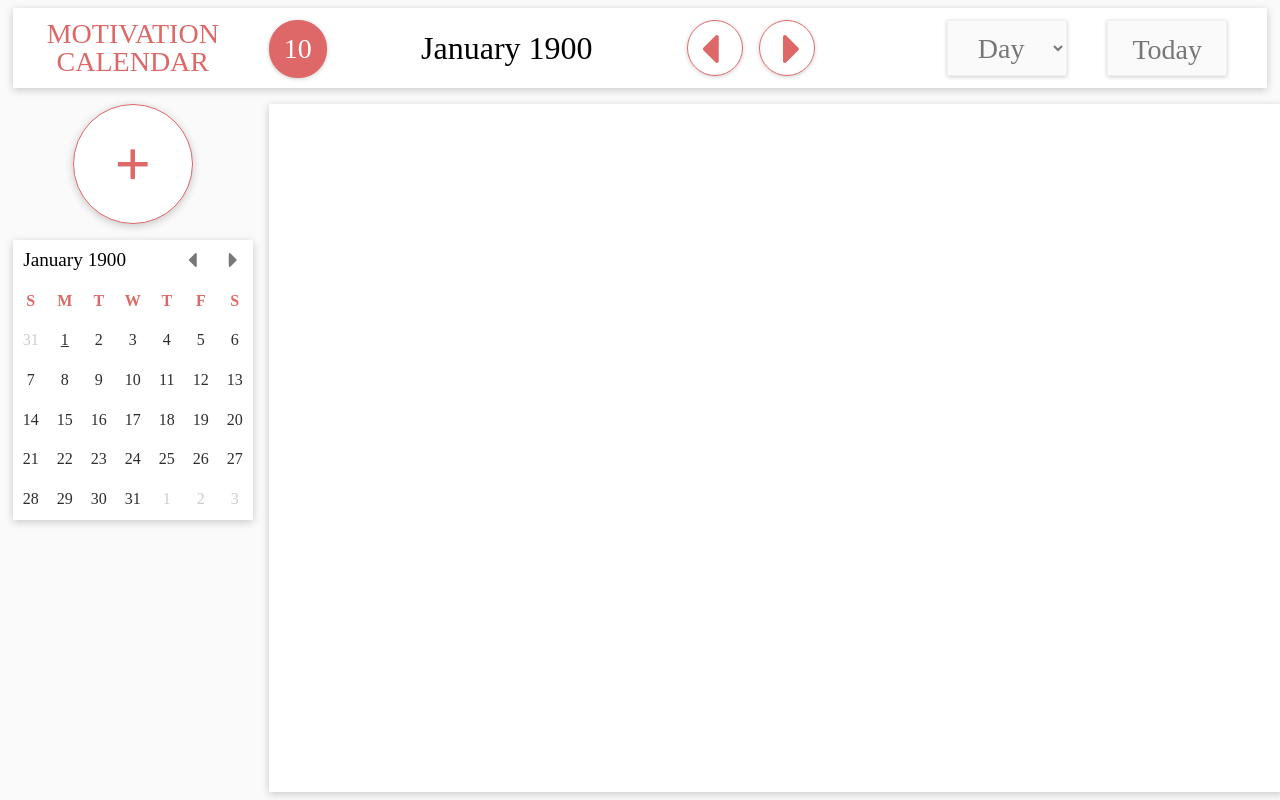
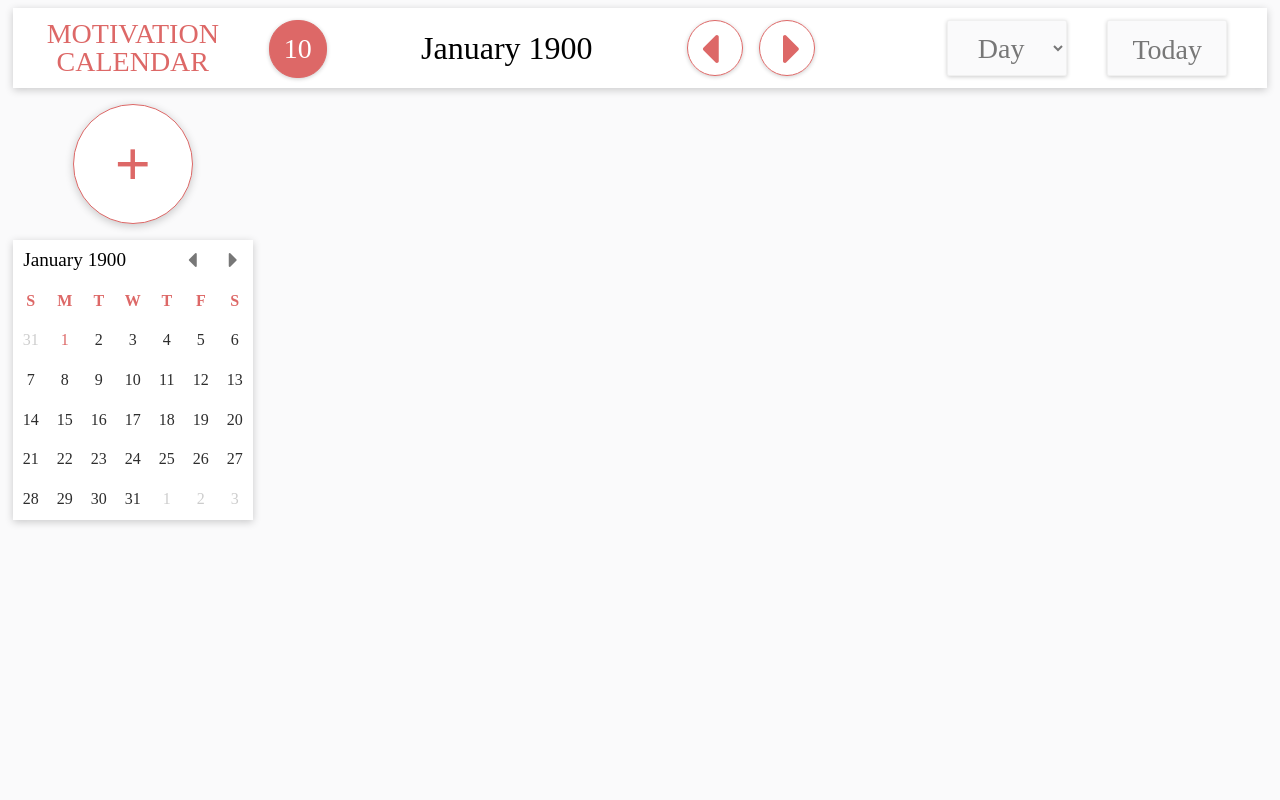
Before and after one commit to taniiiiim/motivation-calendar_vue, a Vue app: page /calendar/day/1900/1/1 in a window 1280 px wide. Built offline with nearby package versions, Linux system fonts and the light colour scheme.

Commit message:
update: ミニカレンダーから好きな日付を選択できるよう改修

```diff
--- a/src/components/molecules/MiniCalendarCard.vue
+++ b/src/components/molecules/MiniCalendarCard.vue
@@ -14,8 +14,8 @@
         <th v-for="(date, index) in dates" :key="index">{{ date }}</th>
       </tr>
       <tr v-for="(weekOfMonth, index) in daysOfMonth" :key="index">
-        <td v-for="(day, index) in weekOfMonth" :key="index" :value="day"
-          :class="{ grey: !isTargetMonth(day), red: isCurrentDate(day), underline: isTargetDate(day) }"
+        <td v-for="(day, index) in weekOfMonth" :key="index"
+          :class="{ nextmonth: isNextMonth(day), previousmonth: isPreviousMonth(day), currentdate: isCurrentDate(day), targetdate: !isCurrentDate(day) && isTargetDate(day) }"
           @click='handleShiftToSelectedDate'>{{ day.getDate() }}</td>
       </tr>
     </table>
@@ -93,6 +93,12 @@ export default {
     isTargetMonth: function(day) {
       return day.getMonth() === this.targetMonth;
     },
+    isNextMonth: function(day) {
+      return day.getMonth() > this.targetMonth;
+    },
+    isPreviousMonth: function(day) {
+      return day.getMonth() < this.targetMonth;
+    },
     isTargetDate: function(day) {
       return (day.getFullYear() === this.targetYear && day.getMonth() === this.targetMonth && day.getDate() === this.targetDay);
     },
@@ -142,8 +148,18 @@ export default {
       })
     },
     handleShiftToSelectedDate: function(e) {
-      let selectedDate = new Date(this.targetYear, this.targetMonth, e.target.innerHTML);
-      console.log(selectedDate);
+      let selectedDate;
+      switch(e.target.className) {
+        case "nextmonth":
+          selectedDate = new Date(this.targetYear, this.targetMonth + 1, e.target.innerHTML);
+          break;
+        case "previousmonth":
+          selectedDate = new Date(this.targetYear, this.targetMonth - 1, e.target.innerHTML);
+          break;
+        default:
+          selectedDate = new Date(this.targetYear, this.targetMonth, e.target.innerHTML);
+          break;
+      }
       if (selectedDate.getFullYear() !== this.targetYear || selectedDate.getMonth() !== this.targetMonth || selectedDate.getDate() !== this.targetDay) {
         this.$router.push({
           path: `/calendar/${this.pageTitle}/${selectedDate.getFullYear()}/${selectedDate.getMonth() + 1}/${selectedDate.getDate()}`
@@ -219,15 +235,25 @@ export default {
       &:hover {
         background: #f0f0f0;
       }
+      &:active {
+        background: rgba(0,0,0,0.2);
+      }
     }
-    .grey {
+    .nextmonth, .previousmonth {
       color: rgba(0,0,0,0.2);
     }
-    .red {
+    .currentdate {
+      color: #fff;
+      background: #dd6867;
+      .targetdate {
+        color: #fff;
+      }
+      &:hover {
+        background: rgba(221,104,103,1);
+      }
+    }
+    .targetdate {
       color: #dd6867;
-    }
-    .underline {
-      text-decoration: underline;
     }
   }
 }
--- a/src/components/organisms/DayTable.vue
+++ b/src/components/organisms/DayTable.vue
@@ -12,21 +12,5 @@ export default {
 </script>
 
 <style lang="scss">
-.carendar-table-box {
-  height: 84vh;
-  width: 100%;
-  padding-left: 2vh;
-  display: block;
-}
 
-.carendar-table {
-  height: 84vh;
-  width: 100%;
-  margin-right: 0;
-  background-color: #fff;
-  box-shadow: 0 2px 8px 0 rgba(0,0,0,0.2);
-  padding: 1vh;
-  display: flex;
-  overflow: hidden;
-}
 </style>
--- a/src/components/organisms/MonthTable.vue
+++ b/src/components/organisms/MonthTable.vue
@@ -6,7 +6,7 @@
       </tr>
       <tr v-for="(weekOfMonth, index) in daysOfMonth" :key="index">
         <td v-for="(day, index) in weekOfMonth" :key="index"
-          :class="{ grey: !isTargetMonth(day), red: isCurrentDate(day) }"
+          :class="{ nextmonth: isNextMonth(day), previousmonth: isPreviousMonth(day), currentdate: isCurrentDate(day) }"
           @click='handleScheduleAdd'>{{ day.getDate() }}</td>
       </tr>
     </table>
@@ -76,6 +76,12 @@ export default {
     isTargetMonth: function(day) {
       return day.getMonth() === this.targetMonth;
     },
+    isNextMonth: function(day) {
+      return day.getMonth() > this.targetMonth;
+    },
+    isPreviousMonth: function(day) {
+      return day.getMonth() < this.targetMonth;
+    },
     isCurrentDate: function(day) {
       return (day.getFullYear() === this.currentYear && day.getMonth() === this.currentMonth && day.getDate() === this.currentDay);
     },
@@ -120,11 +126,14 @@ export default {
       &:hover {
         background: #f0f0f0;
       }
+      &:active {
+        background: rgba(0,0,0,0.2);
+      }
     }
-    .grey {
+    .nextmonth, .previousmonth {
       color: rgba(0,0,0,0.2);
     }
-    .red {
+    .currentdate {
       color: #dd6867;
     }
   }
--- a/src/components/organisms/WeekTable.vue
+++ b/src/components/organisms/WeekTable.vue
@@ -12,21 +12,5 @@ export default {
 </script>
 
 <style lang="scss">
-.carendar-table-box {
-  height: 84vh;
-  width: 100%;
-  padding-left: 2vh;
-  display: block;
-}
 
-.carendar-table {
-  height: 84vh;
-  width: 100%;
-  margin-right: 0;
-  background-color: #fff;
-  box-shadow: 0 2px 8px 0 rgba(0,0,0,0.2);
-  padding: 1vh;
-  display: flex;
-  overflow: hidden;
-}
 </style>
--- a/src/components/organisms/YearTable.vue
+++ b/src/components/organisms/YearTable.vue
@@ -1,9 +1,9 @@
 <template>
-  <div class="carendar-table-box">
-    <div class="carendar-table">
-      <div class="mini-month-carendar-box" v-for="month in months" :key="month">
+  <div class="calendar-table-box">
+    <div class="calendar-table">
+      <span class="mini-month-carendar-box" v-for="month in months" :key="month">
         {{ month }}
-      </div>
+      </span>
     </div>
   </div>
 </template>
@@ -22,26 +22,26 @@ export default {
 </script>
 
 <style lang="scss">
-.carendar-table-box {
+.calendar-table-box {
   height: 84vh;
   width: 100%;
   padding-left: 2vh;
-  display: block;
+  overflow: hidden;
 }
 
-.carendar-table {
+.calendar-table {
   height: 84vh;
   width: 100%;
   margin-right: 0;
   background-color: #fff;
   box-shadow: 0 2px 8px 0 rgba(0,0,0,0.2);
   padding: 1vh;
+  border-collapse: separate;
   display: flex;
-  overflow: hidden;
 
   .mini-month-carendar-box {
     width: 25vh;
-    box-sizing: border-box;
+    flex-wrap: wrap;
   }
 }
 <style>
--- a/src/components/templates/CalendarView.vue
+++ b/src/components/templates/CalendarView.vue
@@ -41,7 +41,6 @@ export default {
 
 <style lang="scss">
 .calendar-view {
-  position: relative;
   width: 98vw;
   min-width: 150vh;
   height: 98vh;
@@ -55,21 +54,4 @@ export default {
   margin-top: 2vh;
   display: flex;
 }
-
-.v-enter-active,
-.v-leave-active {
-  transition: opacity 0.2s ease-out;
-}
-.v-enter {
-  opacity: 0;
-}
-.v-enter-to {
-  opacity: 1;
-}
-.v-leave {
-  opacity: 1;
-}
-.v-leave-to {
-  opacity: 0;
-}
 </style>
--- a/src/constant.js
+++ b/src/constant.js
@@ -1,5 +1,10 @@
 export const MONTHS = [
   "January", "February", "March", "April", "May", "June", "July", "August", "September", "October", "November", "December"
+];
+export const MONTHS_LISTS = [
+  ["January", "February", "March", "April"],
+  ["May", "June", "July", "August"],
+  ["September", "October", "November", "December"]
 ];
 export const DATES = [
   "SUN", "MON", "TUE", "WED", "THU", "FRI", "SAT"
```
